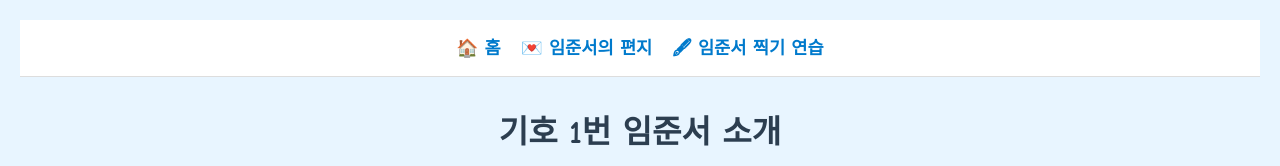
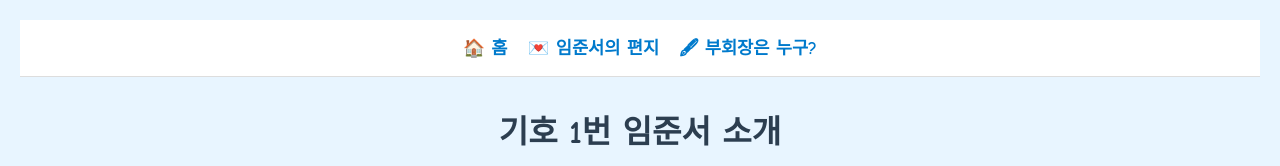
Before and after one commit to LIM-2014/school, a plain HTML site: page index.html in a window 1280 px wide. Shown: the top 166 px of the page. Drawn offline with nearby package versions, Linux system fonts and the light colour scheme.

Commit message:
Update index.html

```diff
--- a/index.html
+++ b/index.html
@@ -98,7 +98,7 @@
   <nav class="top-nav">
     <a href="index.html">🏠 홈</a>
     <a href="LETTER.html">💌 임준서의 편지</a>
-    <a href="stamp.html">🖋 임준서 찍기 연습</a>
+    <a href="CHOOSE.html">🖋 부회장은 누구?</a>
   </nav>
 
   <h1>기호 1번 임준서 소개</h1>
```
